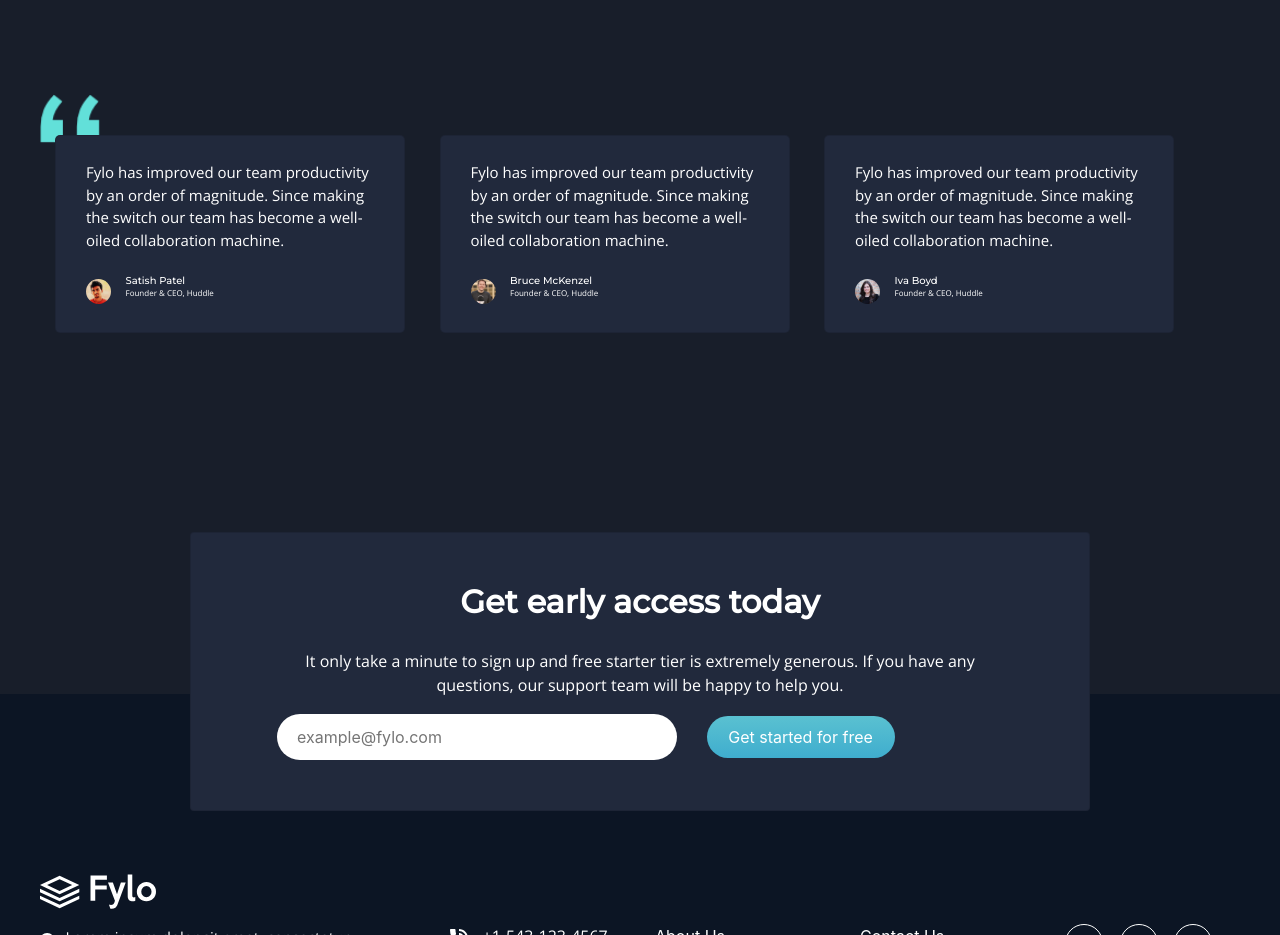
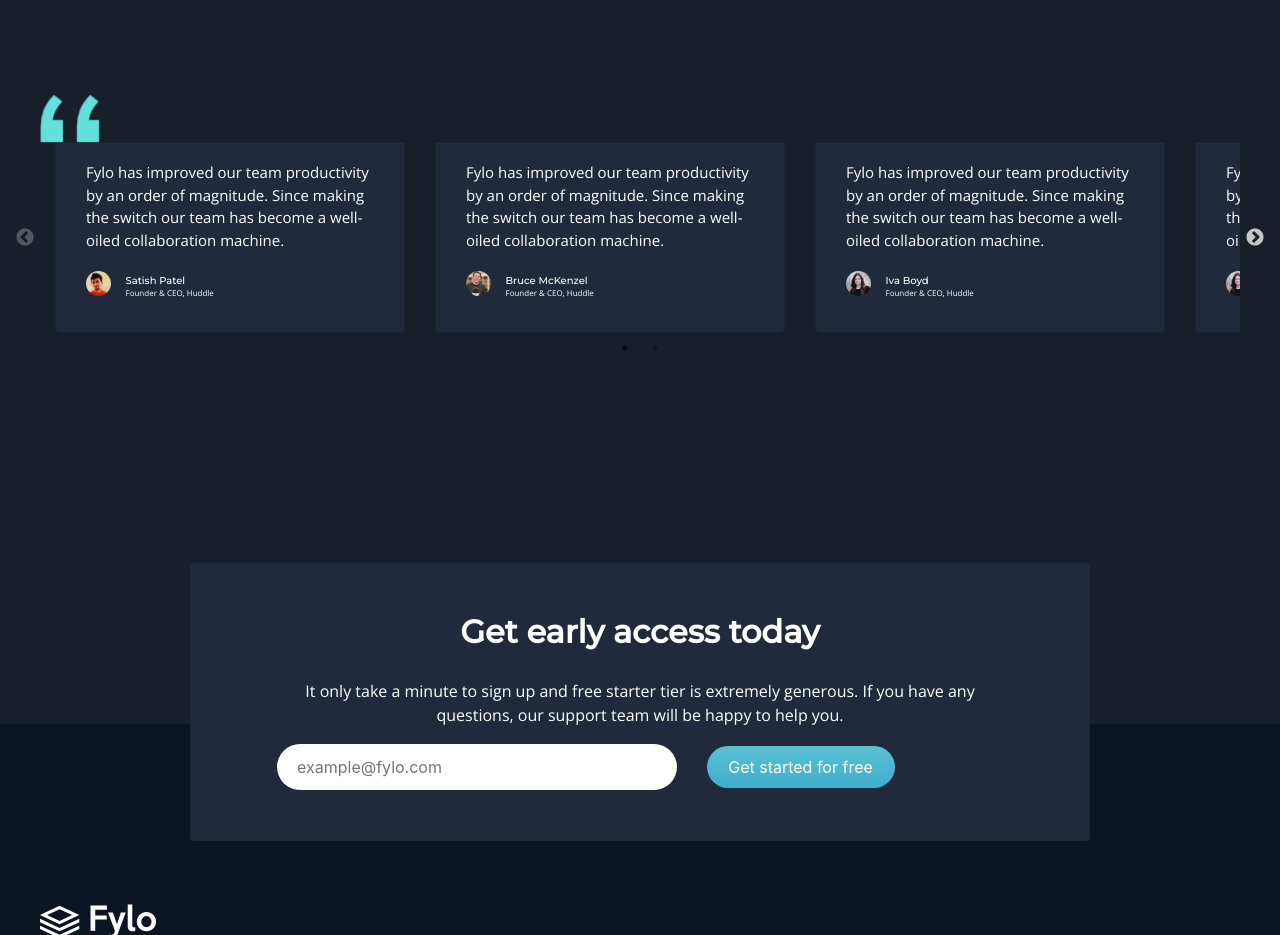
Before and after one commit to sushmithareddy10/fylo, a plain HTML site: page index.html in a window 1280 px wide. Shown: the part 2140-3075 px from the top of the page. Drawn offline with nearby package versions, Linux system fonts and the light colour scheme; a web font is replaced by a local one.

Commit message:
made changes

```diff
--- a/index.html
+++ b/index.html
@@ -50,9 +50,8 @@
     <link rel="stylesheet" href="./css/style.css">
     <link rel="stylesheet" href="./css/responsive.css">
 
-    <link rel="stylesheet" type="text/css" href="./slick-1.8.1/slick/slick.css"/>
-<link rel="stylesheet" type="text/css" href="./slick-1.8.1/slick/slick-theme.css"/>
-
+    <link rel="stylesheet" href="https://cdnjs.cloudflare.com/ajax/libs/slick-carousel/1.8.1/slick.min.css" integrity="sha512-yHknP1/AwR+yx26cB1y0cjvQUMvEa2PFzt1c9LlS4pRQ5NOTZFWbhBig+X9G9eYW/8m0/4OXNx8pxJ6z57x0dw==" crossorigin="anonymous" />
+    <link rel="stylesheet" href="https://cdnjs.cloudflare.com/ajax/libs/slick-carousel/1.8.1/slick-theme.min.css" integrity="sha512-17EgCFERpgZKcm0j0fEq1YCJuyAWdz9KUtv1EjVuaOz8pDnh/0nZxmU6BBXwaaxqoi9PQXnRWqlcDB027hgv9A==" crossorigin="anonymous" />
 </head>
 <body>
     <header>
@@ -144,7 +143,7 @@
             <div class="quote">
                 <img src="./images/bg-quotes.png" alt="quote">
             </div>
-            <div class="mutliple-items">
+            <div class="slider">
                 <div class="card">
                     <p>Fylo has improved our team productivity by an order of magnitude.
                        Since making the switch our team has become a well-oiled collaboration machine.</p>
@@ -169,6 +168,45 @@
                             <h3>Bruce McKenzel</h3>
                             <p>Founder & CEO, Huddle</p>
                           </div>
+                    </div>
+                </div>
+                <div class="card">
+                    <p>Fylo has improved our team productivity by an order of magnitude.
+                       Since making the switch our team has become a well-oiled collaboration machine.</p>
+                    <div class="profile">
+                        <div class="image">
+                            <img src="./images/profile-3.jpg" alt="profile1">
+                        </div>
+                        <div class="about">
+                            <h3>Iva Boyd</h3>
+                        <p>Founder & CEO, Huddle</p>
+                        </div>
+                    </div>
+                </div>
+                <div class="card">
+                    <p>Fylo has improved our team productivity by an order of magnitude.
+                       Since making the switch our team has become a well-oiled collaboration machine.</p>
+                    <div class="profile">
+                        <div class="image">
+                            <img src="./images/profile-3.jpg" alt="profile1">
+                        </div>
+                        <div class="about">
+                            <h3>Iva Boyd</h3>
+                        <p>Founder & CEO, Huddle</p>
+                        </div>
+                    </div>
+                </div>
+                <div class="card">
+                    <p>Fylo has improved our team productivity by an order of magnitude.
+                       Since making the switch our team has become a well-oiled collaboration machine.</p>
+                    <div class="profile">
+                        <div class="image">
+                            <img src="./images/profile-3.jpg" alt="profile1">
+                        </div>
+                        <div class="about">
+                            <h3>Iva Boyd</h3>
+                        <p>Founder & CEO, Huddle</p>
+                        </div>
                     </div>
                 </div>
                 <div class="card">
@@ -272,8 +310,44 @@
     <script src="./js/bootstrap.min.js"></script>
     <script src="./js/popper.min.js"></script>
 
-    <script type="text/javascript" src="./slick-1.8.1/slick/slick.js"></script>
-    <script type="text/javascript" src="//code.jquery.com/jquery-1.11.0.min.js"></script>
-    <script type="text/javascript" src="//code.jquery.com/jquery-migrate-1.2.1.min.js"></script>
+    <script src="https://ajax.googleapis.com/ajax/libs/jquery/3.5.1/jquery.min.js"></script>
+    <script src="https://cdnjs.cloudflare.com/ajax/libs/slick-carousel/1.8.1/slick.min.js" integrity="sha512-XtmMtDEcNz2j7ekrtHvOVR4iwwaD6o/FUJe6+Zq+HgcCsk3kj4uSQQR8weQ2QVj1o0Pk6PwYLohm206ZzNfubg==" crossorigin="anonymous"></script>
+    <script type="text/javascript">
+        $('.slider').slick({
+    dots: true,
+    infinite: false,
+    speed: 300,
+    slidesToShow: 3,
+    slidesToScroll: 3,
+    responsive: [
+      {
+        breakpoint: 1024,
+        settings: {
+          slidesToShow: 3,
+          slidesToScroll: 3,
+          infinite: true,
+          dots: true
+        }
+      },
+      {
+        breakpoint: 600,
+        settings: {
+          slidesToShow: 2,
+          slidesToScroll: 2
+        }
+      },
+      {
+        breakpoint: 480,
+        settings: {
+          slidesToShow: 1,
+          slidesToScroll: 1
+        }
+      }
+      // You can unslick at a given breakpoint now by adding:
+      // settings: "unslick"
+      // instead of a settings object
+    ]
+  });
+      </script>
 </body>
 </html>
```
